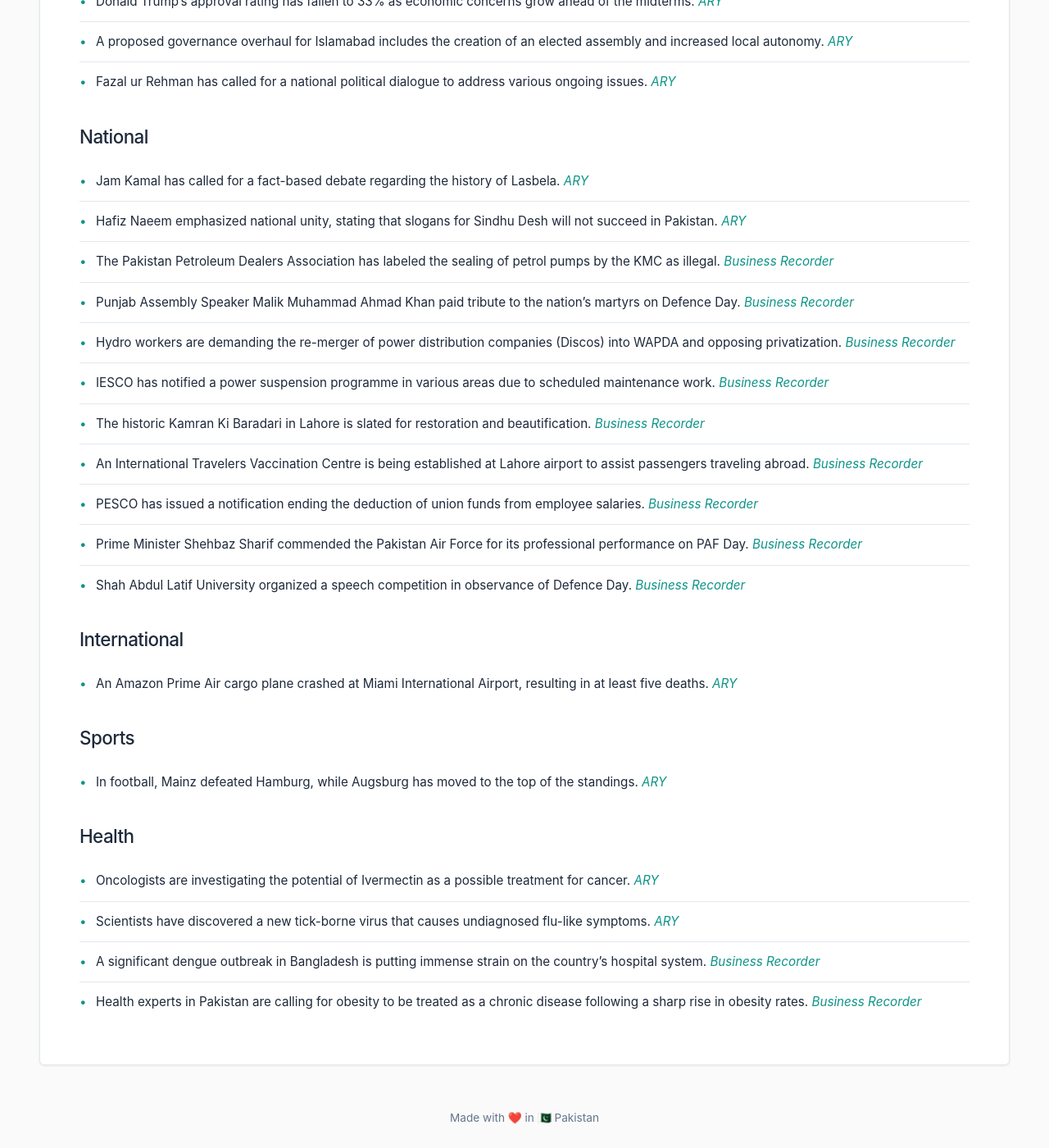
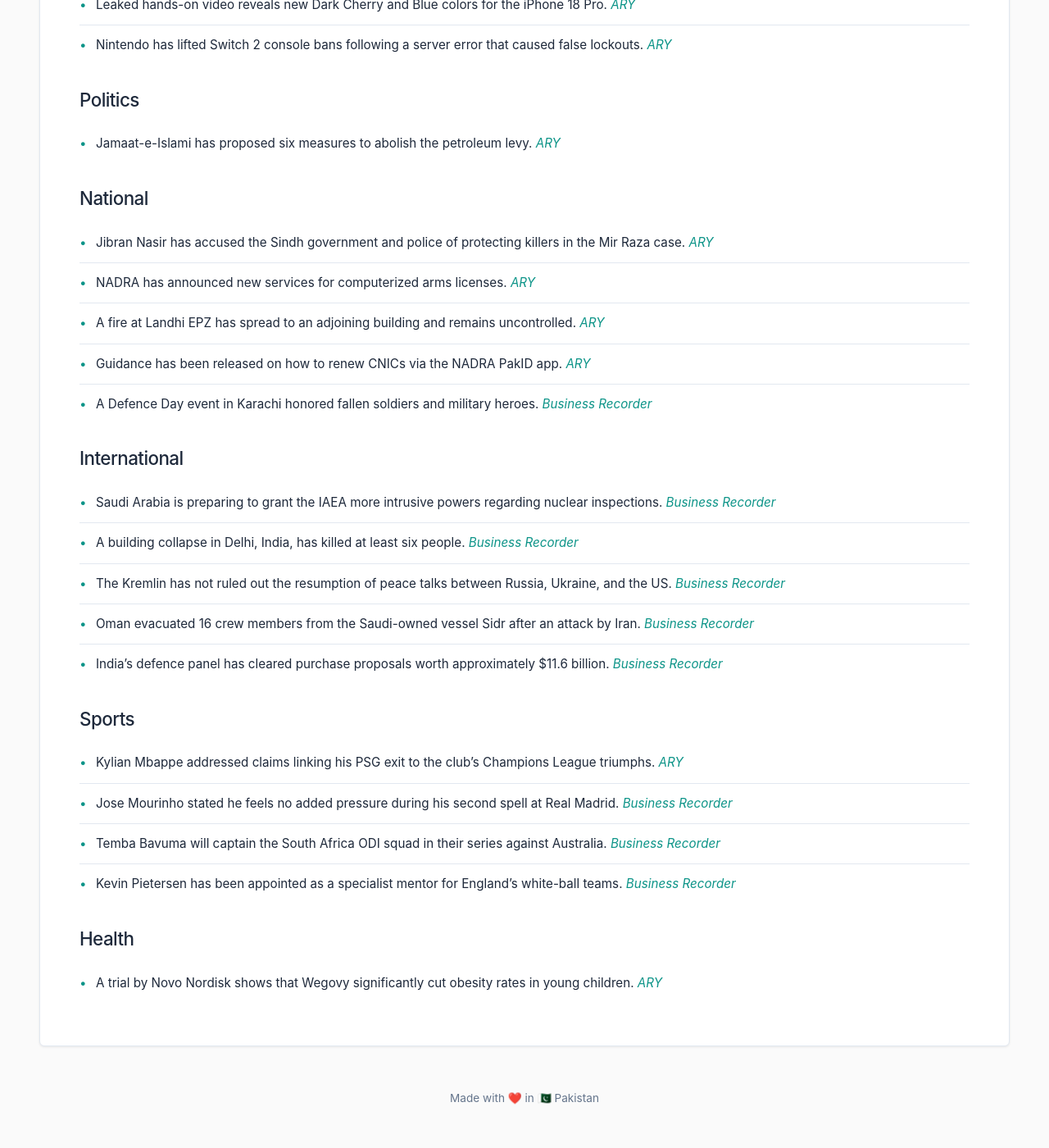
Before and after one commit to zsubzwary/news, a Jekyll site: the page built from en/index.md, in a window 1280 px wide and 1400 px high, scrolled down 1136 px. Shown: the whole window at 82% size. Built offline with Jekyll 4.4.1, drawn with Linux system fonts in a browser that asks for light colours; some web fonts are replaced; comment, search, counter and statistics services are not loaded; some of the changed text lies outside the part shown.

Commit message:
DateTime; 2026-09-07T16:04:04.219Z

```diff
--- a/en/index.md
+++ b/en/index.md
@@ -4,49 +4,50 @@ title: Pakistan News Briefing
 lang: en
 ---
 
-Published at: 07-Sep-2026 09:04PKT
+Published at: 07-Sep-2026 21:04PKT
 
-Time to read: 4 mins
+Time to read: 3 mins
 
 ### Economy
-- Foxconn expects its third-quarter performance to outperform market expectations due to robust demand for AI technology. *[Business Recorder](https://www.brecorder.com/news/40438275/foxconn-says-third-quarter-to-outperform-market-expectations-on-ai-strength)*
-- The Indian rupee is expected to remain stable with support from the Reserve Bank of India, despite pressures from rising oil prices and potential US Fed rate hikes. *[Business Recorder](https://www.brecorder.com/news/40438272/indian-rupee-may-withstand-oil-fed-pressures-with-rbi-support)*
-- Asian shares saw a rally following a strong US jobs report, though rising oil prices due to Middle East tensions caused caution elsewhere. *[Business Recorder](https://www.brecorder.com/news/40438271/asia-shares-bounce-others-cautious-as-oil-rises)*
-- The US dollar experienced minimal movement despite increased expectations for a Federal Reserve rate hike. *[Business Recorder](https://www.brecorder.com/news/40438270/dollar-gets-little-lift-from-boost-in-fed-hike-expectations)*
-- Indian shares are projected to see modest gains, though investors remain wary of escalating tensions in the Middle East. *[Business Recorder](https://www.brecorder.com/news/40438269/indian-shares-set-for-modest-gains-but-mideast-tensions-keep-investors-wary)*
-- Gold prices declined as strong US payroll data reinforced expectations for higher interest rates. *[Business Recorder](https://www.brecorder.com/news/40438268/gold-eases-as-robust-us-payrolls-boost-rate-hike-bets-inflation-data-in-focus)*
-- Oil prices extended their gains following tit-for-tat maritime strikes between the US and Iran in the Strait of Hormuz. *[Business Recorder](https://www.brecorder.com/news/40438263/oil-extends-gains-after-us-and-iran-strike-ships)*
-- The Hyderabad Chamber of Small Traders expressed concern that daily fluctuations in petrol and diesel prices are making it difficult for businesses and households to manage budgets. *[Business Recorder](https://www.brecorder.com/news/40438251/daily-changes-in-pol-prices-unacceptable)*
+- NEPRA has made a decision regarding direct access to the electricity network. *[ARY](https://arynews.tv/leghari-hails-nepra-decision-on-direct-access-to-electricity-network)*
+- SE Fruits & Vegetables has received PSX approval for an IPO aiming to raise up to Rs1.92bn. *[Business Recorder](https://www.brecorder.com/news/40438326/se-fruits-amp-vegetables-secures-psx-approval-for-ipo-to-raise-up-to-rs192bn)*
+- Alternative-fuel car sales in India outpaced petrol vehicles in August for the first time. *[Business Recorder](https://www.brecorder.com/news/40438322/alternative-fuel-car-sales-in-india-top-petrol-on-cost-e20-concerns-dealers-body-says)*
+- The Reserve Bank of India sold at least $8 billion to stabilize the rupee. *[Business Recorder](https://www.brecorder.com/news/40438321/indian-central-bank-unloaded-at-least-8-billion-last-week-to-anchor-rupee-bankers-say)*
+- Saudi PIF has launched a new firm to develop tourism and residential areas on the Al-Khafji coastline. *[Business Recorder](https://www.brecorder.com/news/40438319/saudi-pif-launches-firm-to-develop-tourism-residential-area-on-gulf-coast)*
+- Aggressive vegetable oil imports in India are causing port congestion and unloading delays. *[Business Recorder](https://www.brecorder.com/news/40438318/indias-vegetable-oil-imports-strain-port-storage-delaying-unloading)*
+- The Indian rupee remained flat due to RBI interventions and rising oil prices. *[Business Recorder](https://www.brecorder.com/news/40438317/indian-rupee-ends-flat-hemmed-in-by-rbi-intervention-oil-pangs)*
+- Copper prices are approaching record highs due to tight supplies outside the US. *[Business Recorder](https://www.brecorder.com/news/40438316/copper-heads-towards-record-high-focus-on-tight-supplies-outside-us)*
+- Malaysian palm oil futures hit a two-week high following stronger Dalian palm olein prices. *[Business Recorder](https://www.brecorder.com/news/40438315/palm-extends-gains-hits-two-week-high-on-stronger-dalian-palm-olein)*
+- Indian stocks fell to a six-week low as IT stocks slid and oil concerns increased. *[Business Recorder](https://www.brecorder.com/news/40438314/indian-stocks-slip-to-six-week-low-as-it-slides-oil-worries-mount)*
+- Bank of Maharashtra and Canara Bank are planning dollar debt issuances this month. *[Business Recorder](https://www.brecorder.com/news/40438313/bank-of-maharashtra-canara-bank-eye-dollar-debt-issuance-this-month-bankers-say)*
+- The Pakistani rupee has registered gains against the US dollar. *[Business Recorder](https://www.brecorder.com/news/40438311/intra-day-update-rupee-records-gain-against-us-dollar)*
 
 ### Science & Technology
-- Germany's first commercial space rocket has successfully reached orbit. *[ARY](https://arynews.tv/german-space-rocket-reaches-orbit-in-europes-first-commercial-launch)*
+- Leaked hands-on video reveals new Dark Cherry and Blue colors for the iPhone 18 Pro. *[ARY](https://arynews.tv/iphone-18-pro-leaked-hands-on-video-reveals-new-dark-cherry-blue-colors)*
+- Nintendo has lifted Switch 2 console bans following a server error that caused false lockouts. *[ARY](https://arynews.tv/nintendo-lifts-switch-2-console-bans-after-server-error-sparks-false-lockout)*
 
 ### Politics
-- Donald Trump’s approval rating has fallen to 33% as economic concerns grow ahead of the midterms. *[ARY](https://arynews.tv/trumps-approval-rating-falls-to-33-as-economic-concerns-mount-ahead-of-midterms)*
-- A proposed governance overhaul for Islamabad includes the creation of an elected assembly and increased local autonomy. *[ARY](https://arynews.tv/islamabad-governance-overhaul-proposes-elected-assembly-chief-executive-and-greater-local-autonomy)*
-- Fazal ur Rehman has called for a national political dialogue to address various ongoing issues. *[ARY](https://arynews.tv/fazal-ur-rehman-calls-for-national-political-dialogue-on-all-issues)*
+- Jamaat-e-Islami has proposed six measures to abolish the petroleum levy. *[ARY](https://arynews.tv/jamaat-e-islami-proposes-six-measures-to-abolish-petroleum-levy)*
 
 ### National
-- Jam Kamal has called for a fact-based debate regarding the history of Lasbela. *[ARY](https://arynews.tv/jam-kamal-calls-for-fact-based-debate-on-lasbela-history)*
-- Hafiz Naeem emphasized national unity, stating that slogans for Sindhu Desh will not succeed in Pakistan. *[ARY](https://arynews.tv/no-slogan-of-sindhu-desh-will-work-there-is-only-one-pakistan-hafiz-naeem)*
-- The Pakistan Petroleum Dealers Association has labeled the sealing of petrol pumps by the KMC as illegal. *[Business Recorder](https://www.brecorder.com/news/40438262/ppda-terms-petrol-pump-sealing-by-kmc-illegal)*
-- Punjab Assembly Speaker Malik Muhammad Ahmad Khan paid tribute to the nation's martyrs on Defence Day. *[Business Recorder](https://www.brecorder.com/news/40438252/defence-day-a-reminder-of-sacrifices-of-martyrs-veterans)*
-- Hydro workers are demanding the re-merger of power distribution companies (Discos) into WAPDA and opposing privatization. *[Business Recorder](https://www.brecorder.com/news/40438253/hydro-union-demands-discos-re-merger-into-wapda)*
-- IESCO has notified a power suspension programme in various areas due to scheduled maintenance work. *[Business Recorder](https://www.brecorder.com/news/40438254/iesco-notifies-power-suspension-programme)*
-- The historic Kamran Ki Baradari in Lahore is slated for restoration and beautification. *[Business Recorder](https://www.brecorder.com/news/40438259/riverfront-hotel-to-be-constructed-at-kamrans-baradari)*
-- An International Travelers Vaccination Centre is being established at Lahore airport to assist passengers traveling abroad. *[Business Recorder](https://www.brecorder.com/news/40438255/international-travelers-vaccination-centre-to-be-set-up-at-lahore-airport)*
-- PESCO has issued a notification ending the deduction of union funds from employee salaries. *[Business Recorder](https://www.brecorder.com/news/40438257/pesco-ends-union-fund-cut-from-salaries)*
-- Prime Minister Shehbaz Sharif commended the Pakistan Air Force for its professional performance on PAF Day. *[Business Recorder](https://www.brecorder.com/news/40438258/pm-commends-paf-for-outstanding-performance)*
-- Shah Abdul Latif University organized a speech competition in observance of Defence Day. *[Business Recorder](https://www.brecorder.com/news/40438260/defence-day-salu-organises-speech-competition)*
+- Jibran Nasir has accused the Sindh government and police of protecting killers in the Mir Raza case. *[ARY](https://arynews.tv/mir-raza-case-jibran-nasir-accuses-sindh-government-police-of-protecting-killers)*
+- NADRA has announced new services for computerized arms licenses. *[ARY](https://arynews.tv/nadra-announces-services-for-computerized-arms-licences)*
+- A fire at Landhi EPZ has spread to an adjoining building and remains uncontrolled. *[ARY](https://arynews.tv/landhi-epz-fire-flames-spread-to-adjoining-building-as-blaze-remains-uncontrolled)*
+- Guidance has been released on how to renew CNICs via the NADRA PakID app. *[ARY](https://arynews.tv/how-to-renew-cnic-via-nadra-pakid-app)*
+- A Defence Day event in Karachi honored fallen soldiers and military heroes. *[Business Recorder](https://www.brecorder.com/news/40438310/defence-day-event-in-karachi-honours-fallen-soldiers-and-military-heroes)*
 
 ### International
-- An Amazon Prime Air cargo plane crashed at Miami International Airport, resulting in at least five deaths. *[ARY](https://arynews.tv/amazon-prime-air-cargo-plane-crash-claims-at-least-five-lives)*
+- Saudi Arabia is preparing to grant the IAEA more intrusive powers regarding nuclear inspections. *[Business Recorder](https://www.brecorder.com/news/40438329/saudi-arabia-preparing-to-grant-iaea-more-intrusive-powers-grossi-says)*
+- A building collapse in Delhi, India, has killed at least six people. *[Business Recorder](https://www.brecorder.com/news/40438325/six-killed-in-delhi-building-collapse-rescuers-search-through-rubble)*
+- The Kremlin has not ruled out the resumption of peace talks between Russia, Ukraine, and the US. *[Business Recorder](https://www.brecorder.com/news/40438324/kremlin-says-it-does-not-rule-out-restart-of-peace-talks-with-ukraine-and-us)*
+- Oman evacuated 16 crew members from the Saudi-owned vessel Sidr after an attack by Iran. *[Business Recorder](https://www.brecorder.com/news/40438320/oman-says-it-evacuated-16-crew-members-of-saudi-sidr-vessel-attacked-by-iran)*
+- India's defence panel has cleared purchase proposals worth approximately $11.6 billion. *[Business Recorder](https://www.brecorder.com/news/40438312/indian-defence-panel-clears-purchase-proposals-worth-116-billion)*
 
 ### Sports
-- In football, Mainz defeated Hamburg, while Augsburg has moved to the top of the standings. *[ARY](https://arynews.tv/mainz-thrash-hamburg-as-augsburg-move-to-top)*
+- Kylian Mbappe addressed claims linking his PSG exit to the club's Champions League triumphs. *[ARY](https://arynews.tv/kylian-mbappe-addresses-claims-linking-psg-champions-league-triumphs-to-his-exit)*
+- Jose Mourinho stated he feels no added pressure during his second spell at Real Madrid. *[Business Recorder](https://www.brecorder.com/news/40438328/mourinho-not-feeling-pressure-to-win-champions-league-in-second-real-madrid-spell)*
+- Temba Bavuma will captain the South Africa ODI squad in their series against Australia. *[Business Recorder](https://www.brecorder.com/news/40438327/bavuma-to-captain-south-africa-odi-squad-against-australia)*
+- Kevin Pietersen has been appointed as a specialist mentor for England's white-ball teams. *[Business Recorder](https://www.brecorder.com/news/40438323/pietersen-back-in-england-colours-as-mentor-in-build-up-to-2027-world-cup)*
 
 ### Health
-- Oncologists are investigating the potential of Ivermectin as a possible treatment for cancer. *[ARY](https://arynews.tv/is-ivermectin-a-possible-cure-for-cancer)*
-- Scientists have discovered a new tick-borne virus that causes undiagnosed flu-like symptoms. *[ARY](https://arynews.tv/new-tick-borne-virus-with-undiagnosed-flu-like-symptoms-is-discovered-by-scientists)*
-- A significant dengue outbreak in Bangladesh is putting immense strain on the country's hospital system. *[Business Recorder](https://www.brecorder.com/news/40438273/bangladesh-dengue-outbreak-accelerates-as-hospitals-come-under-strain)*
-- Health experts in Pakistan are calling for obesity to be treated as a chronic disease following a sharp rise in obesity rates. *[Business Recorder](https://www.brecorder.com/news/40438256/obesity-emerges-as-major-health-challenge)*
+- A trial by Novo Nordisk shows that Wegovy significantly cut obesity rates in young children. *[ARY](https://arynews.tv/wegovy-cut-obesity-rates-in-young-children-in-trial-novo-nordisk)*
```
